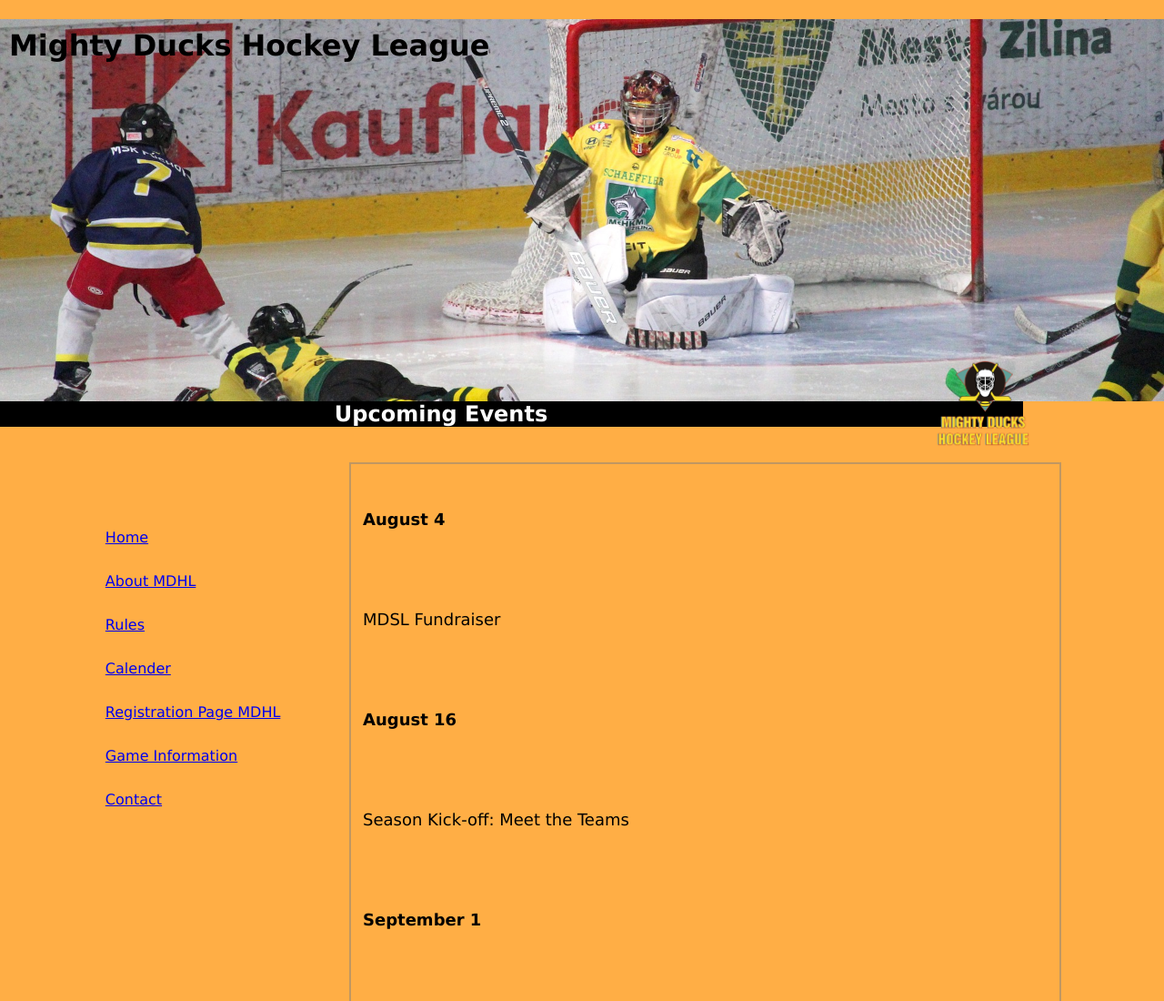
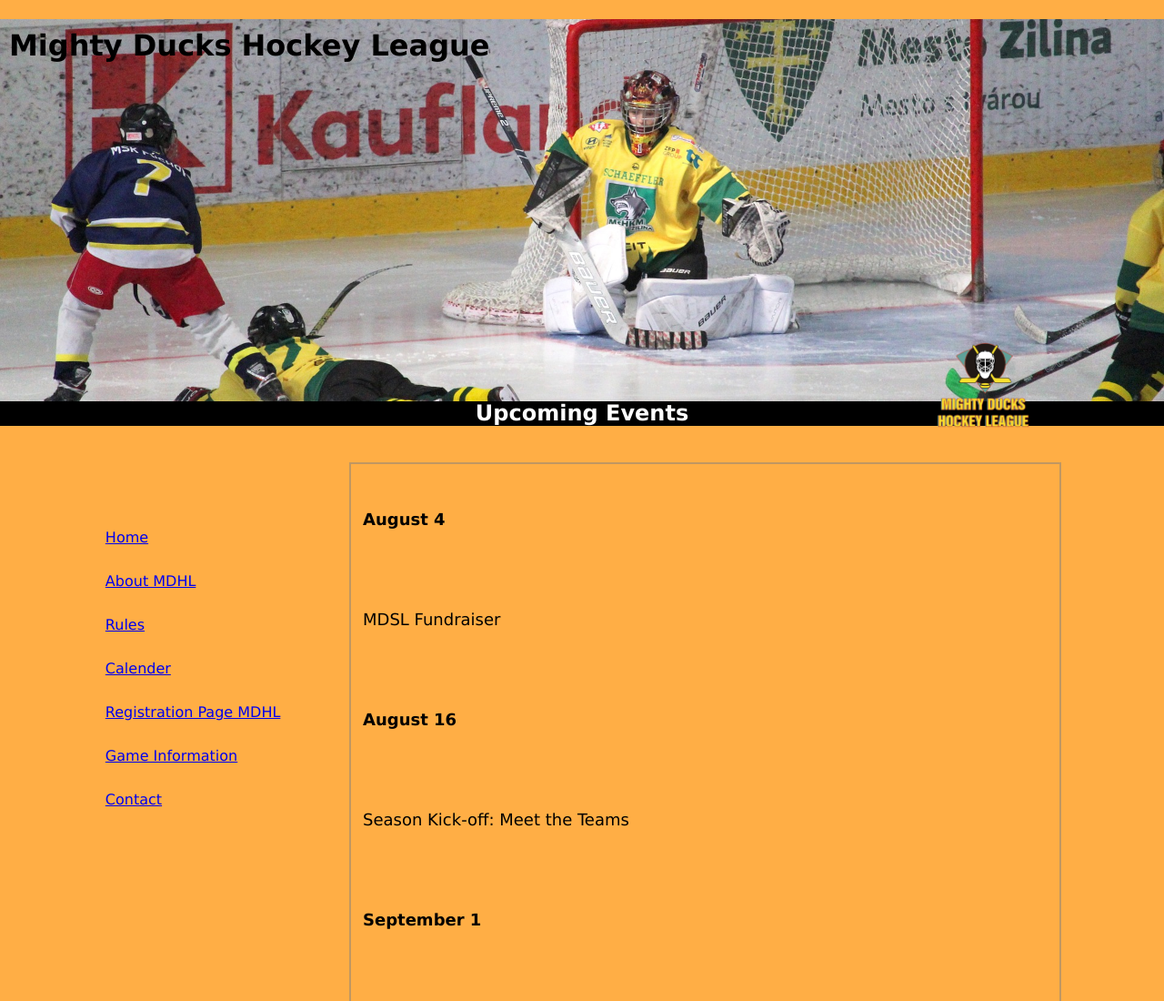
Before and after one commit to nachorodriguez1994/sprint2, a plain HTML site: page index.html in a window 1280 px wide. Shown: the top 1100 px of the page at 91% size. Drawn offline with Linux system fonts and the light colour scheme.

Commit message:
actualizacionsprint4

```diff
--- a/assets/mdhl_flex.css
+++ b/assets/mdhl_flex.css
@@ -33,7 +33,7 @@ h1#Titulo:hover {
 img.logo {
     position: relative;
     left: 80%;
-    top: -20%;
+    top: -25%;
     max-height: 120px;
     z-index: 4;
     line-height: 10px;
@@ -60,10 +60,14 @@ h2.subtitlefont {
     color: white;
     text-align: center;
     position: relative;
-    left: -539px;
-    top: -19px;
-    width: 100vw;
+    top: 20px;
+    width: 100%;
+    z-index: 1;
+}
 
+.subtitlefontdiv{
+    position:relative;
+    z-index: 0;
 }
 
 .aclaration{
--- a/index.html
+++ b/index.html
@@ -25,9 +25,10 @@
             <a href="./contact.html">Contact</a>
         </nav>
     </header>
+
+    <div class="subtitlefontdiv"><h2 class="subtitlefont">Upcoming Events</h2></div>
     <main>
 
-        <h2 class="subtitlefont">Upcoming Events</h2>
             <!-- <img src="hockey1.jpg" title="imagehockey" alt="imagehockey" width="150"> -->
         <div class="cuerpo">
             <h4 id="subtitulo1">August 4</h4>
```
Also changed, not shown: aboutmdhl.html (+2 -1 lines), calender.html (+2 -1 lines), contact.html (+2 -1 lines), registration.html (+2 -1 lines), rules.html (+2 -1 lines).
